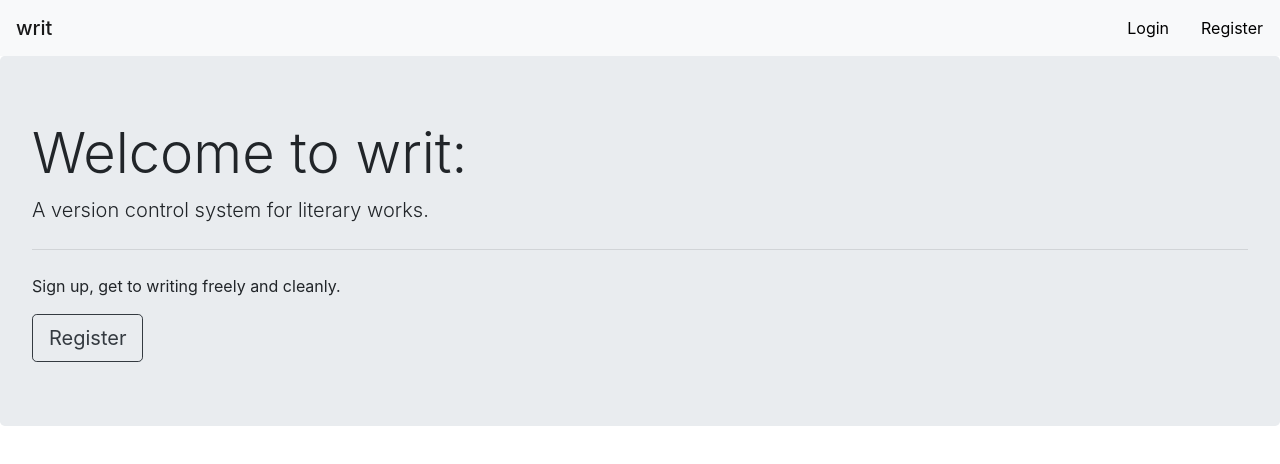
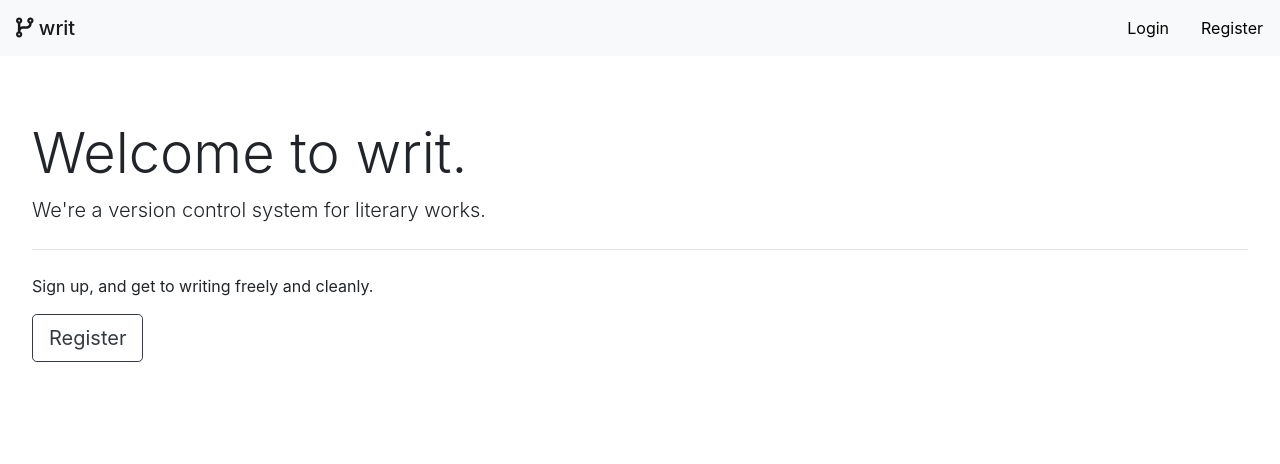
Before and after one commit to bendevera/writ-frontend, a React (Create React App) app: page / in a window 1280 px wide. Shown: the top 464 px of the page. Built offline with nearby package versions, Linux system fonts and the light colour scheme; no server answers.

Commit message:
some minor changes

```diff
--- a/src/components/App.css
+++ b/src/components/App.css
@@ -15,3 +15,7 @@
 .add-work {
     cursor: pointer;
 }
+
+.my-jumbo {
+    background-color: white;
+}
--- a/src/components/App.js
+++ b/src/components/App.js
@@ -159,12 +159,13 @@ class App extends React.Component {
       })
   }
 
-  createVersion = (workId) => {
-    makeVersion(workId)
+  createVersion = (workId, versionNum) => {
+    makeVersion(workId, versionNum)
       .then((result) => {
         console.log(result)
         this.setState({
           currNum: result.number,
+          currText: result.text,
           currVersions: [...this.state.currVersions, result]
         })
       })
--- a/src/components/Home/Home.js
+++ b/src/components/Home/Home.js
@@ -4,11 +4,11 @@ import {Link} from 'react-router-dom';
 const Home = (props) => {
     return (
         <div className="fluid-container">
-            <div className="jumbotron">
-                <h1 className="display-4">Welcome to writ:</h1>
-                <p className="lead">A version control system for literary works.</p>
+            <div className="jumbotron my-jumbo">
+                <h1 className="display-4">Welcome to writ.</h1>
+                <p className="lead">We're a version control system for literary works.</p>
                 <hr className="my-4" />
-                <p>Sign up, get to writing freely and cleanly.</p>
+                <p>Sign up, and get to writing freely and cleanly.</p>
                 <Link className="btn btn-outline-dark btn-lg" to="/register">Register</Link>
             </div>
         </div>
--- a/src/components/Navbar/Navbar.js
+++ b/src/components/Navbar/Navbar.js
@@ -6,7 +6,7 @@ const Navbar = (props) => {
     if (props.auth) {
         return (
             <nav className="navbar navbar-light bg-light justify-content-between">
-                <Link to="/"><span className="navbar-brand mb-0 h1">writ</span></Link>
+                <Link to="/"><span className="navbar-brand mb-0 h1"><i className="fas fa-code-branch"></i> writ</span></Link>
                 <div className="row">
                     <Link to="/works"><span className="nav-link">Works</span></Link>
                     <span className="nav-link" onClick={props.signalLogout}>Logout</span>
@@ -16,7 +16,7 @@ const Navbar = (props) => {
     }
     return (
         <nav className="navbar navbar-light bg-light justify-content-between">
-            <Link to="/"><span className="navbar-brand mb-0 h1">writ</span></Link>
+            <Link to="/"><span className="navbar-brand mb-0 h1"><i className="fas fa-code-branch"></i> writ</span></Link>
             <div className="row">
                 <Link to="/login"><span className="nav-link">Login</span></Link>
                 <Link to="/register"><span className="nav-link">Register</span></Link>
--- a/src/components/Work/Work.js
+++ b/src/components/Work/Work.js
@@ -91,7 +91,7 @@ class Work extends React.Component {
     }
 
     handleNew = (e) => {
-        this.props.createVersion(this.state.workId)
+        this.props.createVersion(this.state.workId, this.state.currNum)
     }
 
     handleDelete = (e) => {
@@ -123,7 +123,11 @@ class Work extends React.Component {
         return (
             <div className="container my-2">
                 <div className="btn-toolbar justify-content-between">
-                    <div className="btn-group mr-2">
+                    <div className="btn-group">
+                        <button className="btn btn-dark">Single</button>
+                        <button className="btn btn-light disabled">Comparison</button>
+                    </div>
+                    <div className="btn-group">
                         {this.state.versions.map((item) => {
                             if (item.number == this.state.currNum) {
                                 if (item.unsavedChanges) {
@@ -140,7 +144,7 @@ class Work extends React.Component {
                                         className="btn btn-light"
                                         key={item.number}
                                         value={item.number}
-                                        onClick={this.versionChange}>V{item.number}</button>
+                                        onClick={this.versionChange}>V{item.number} <span style={{color: "Tomato"}}><i className="fas fa-dot-circle"></i></span></button>
                                 )
                             }
                             if (item.unsavedChanges) {
@@ -164,7 +168,7 @@ class Work extends React.Component {
                     <div className="btn-group">
                         <button className="btn" onClick={this.handleDelete}><i className="fas fa-trash-alt"></i></button>
                         <button className="btn" onClick={this.handleSave}><i className="fas fa-save"></i></button>
-                        <button className="btn" onClick={this.handleNew}><i className="fas fa-plus"></i></button>
+                        <button className="btn" onClick={this.handleNew}><i className="fas fa-copy"></i></button>
                     </div>
                 </div>
                 <input
--- a/src/components/WorkList/WorkList.js
+++ b/src/components/WorkList/WorkList.js
@@ -14,9 +14,9 @@ class WorkList extends React.Component {
     render() {
         return (
             <div className="container">
-                <div className="row justify-content-between align-middle my-3">
-                    <h2>My Works.</h2>
-                    <i className="fas fa-plus fa-3x add-work" onClick={this.props.addWork}></i>
+                <div className="row justify-content-between my-3 px-3">
+                    <h2><i className="fas fa-sticky-note"></i> My Works.</h2>
+                    <i className="fas fa-plus fa-2x add-work" onClick={this.props.addWork}></i>
                 </div>
                 <table className="table table-hover">
                     <thead className="thead-dark">
--- a/src/util.js
+++ b/src/util.js
@@ -129,7 +129,7 @@ export const makeWork = function(){
     })
 }
 
-export const makeVersion = function(workId){
+export const makeVersion = function(workId, versionNum){
     return new Promise((resolve, reject) => {
         console.log(Config.apiURL + "/works/"+workId.toString()+getAuthQueryString())
         fetch(Config.apiURL + "/works/"+workId.toString()+"/versions"+getAuthQueryString(), {
@@ -139,7 +139,7 @@ export const makeVersion = function(workId){
             'Content-Type': 'application/json'
             },
             body: JSON.stringify({
-                token: getAuthToken()
+                number: versionNum
             })
         })
         .then((response) => response.json())
```
